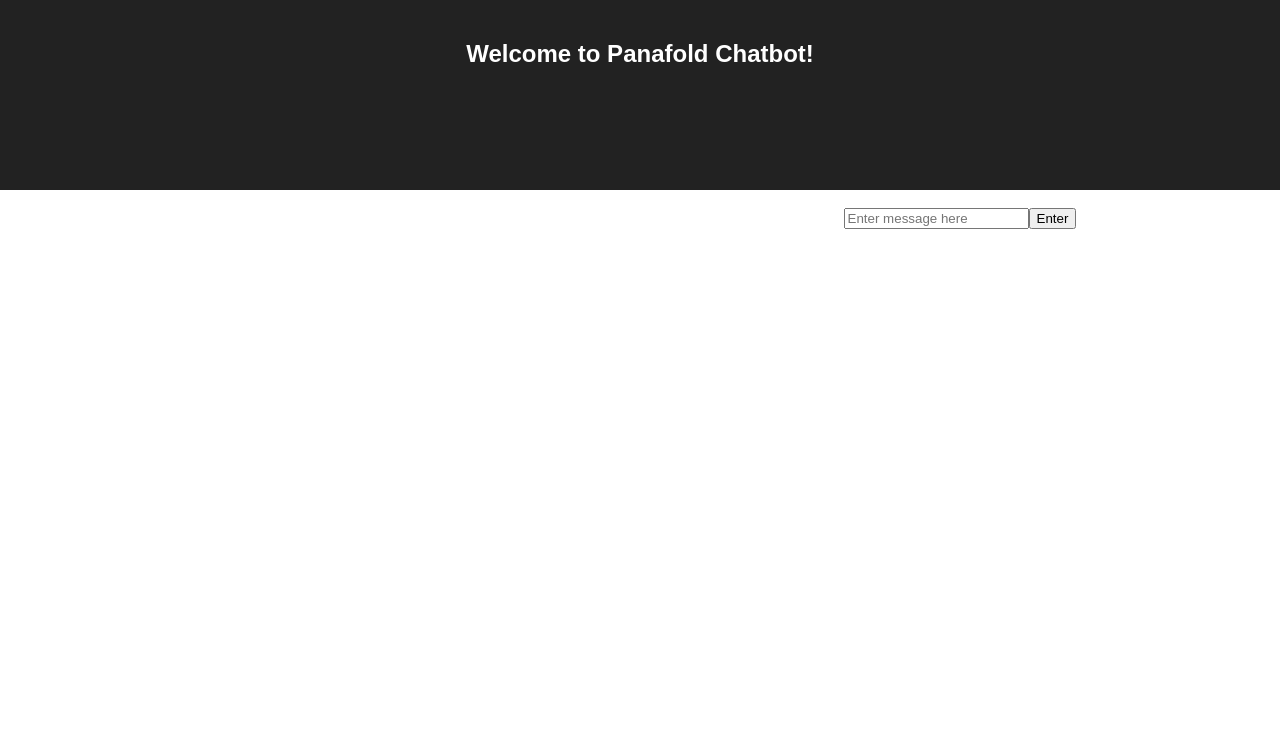
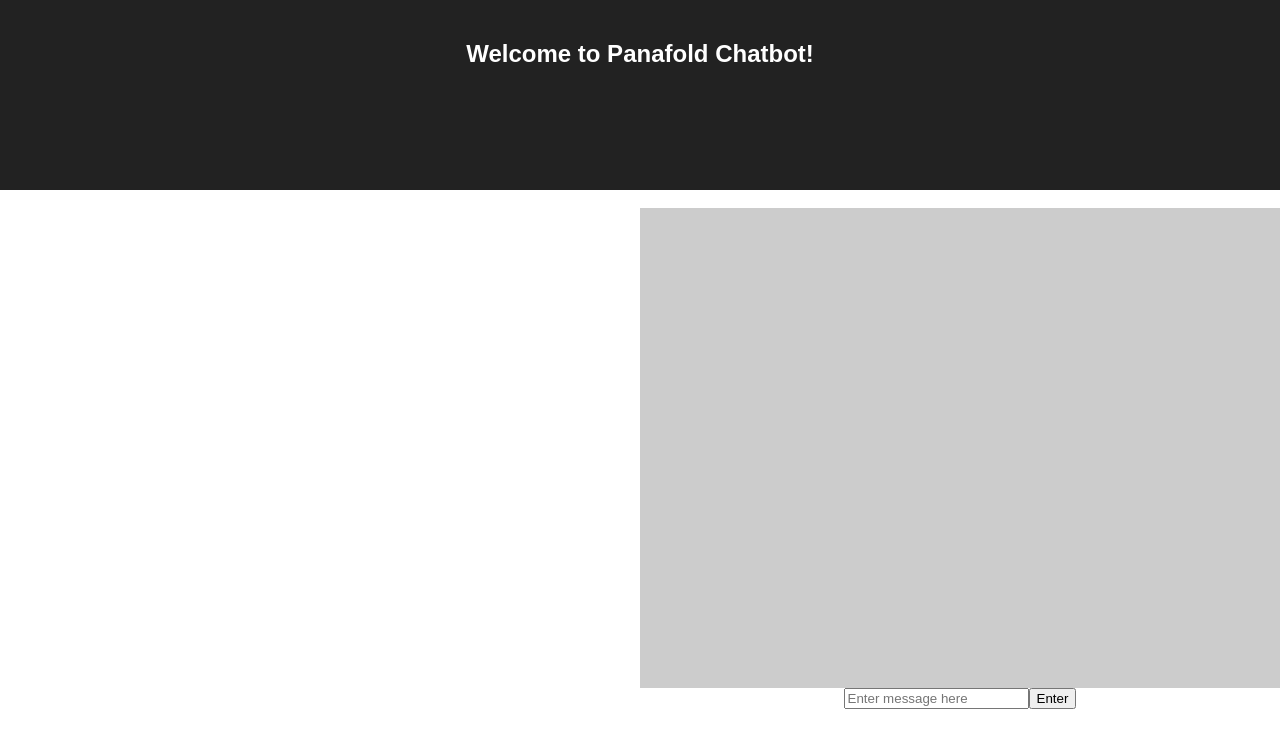
Before and after one commit to CSUMB-SP17-CST499/PLex-Chatbot, a React app: page / in a window 1280 px wide. Built offline with nearby package versions, Linux system fonts and the light colour scheme; no server answers.

Commit message:
changed the look of the chat window a bit, and made it scroll properly

```diff
--- a/src/components/Chat/style.scss
+++ b/src/components/Chat/style.scss
@@ -3,22 +3,21 @@
     border: $bord solid $color;
     padding: $pad;
 }
-#button{
-    color: lighten(red, 10%);
-
-}
 
 .Chat{
+    min-width:200px;
+    width:50%;
+    height:600px;
+    display:inline-block;
     float:right;
-    width:50%;
 }
 
 #chatArea{
-    background-color: darken(white, 10%);
+    background-color: darken(white, 20%);
     height:80%;
     overflow-y:auto;
     display:flex;
-    flex-flow:column wrap;
+    flex-flow:column;
 }
 
 .message{
@@ -26,13 +25,13 @@
 }
 
 .user{
-    background-color:lighten(blue, 80%);
+    background-color:darken(white, 10%);
     float:right;
     @include roundedBorder(10px, 1px, 10px);
 }
 
 .bot{
-    background-color:lighten(black, 85%);
+    background-color:#00FFFF;
     float:left;
     @include roundedBorder(10px, 1px, 10px);
 }
```
Also changed, not shown: src/components/Chat/style.css, 1 other file.
